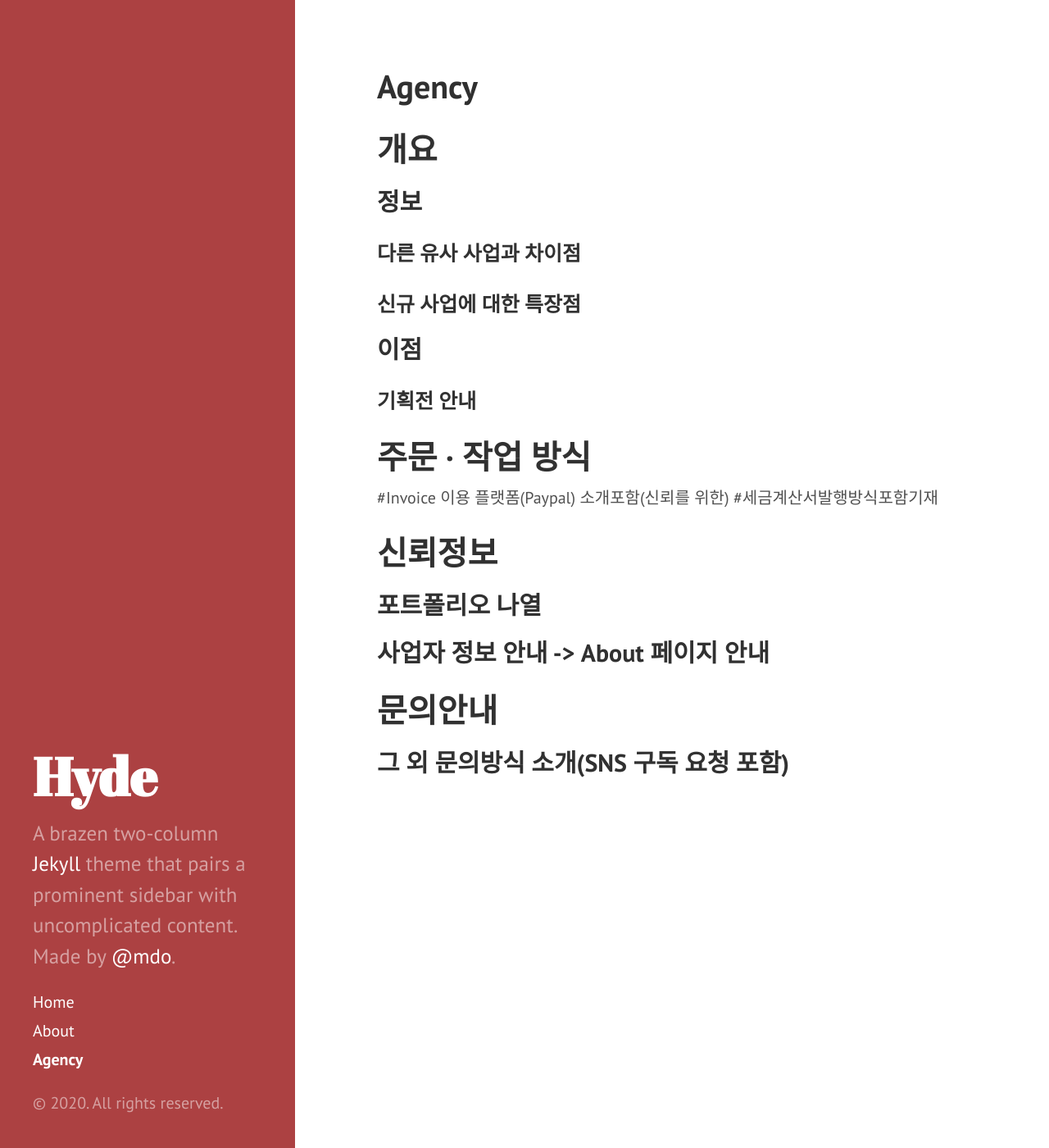
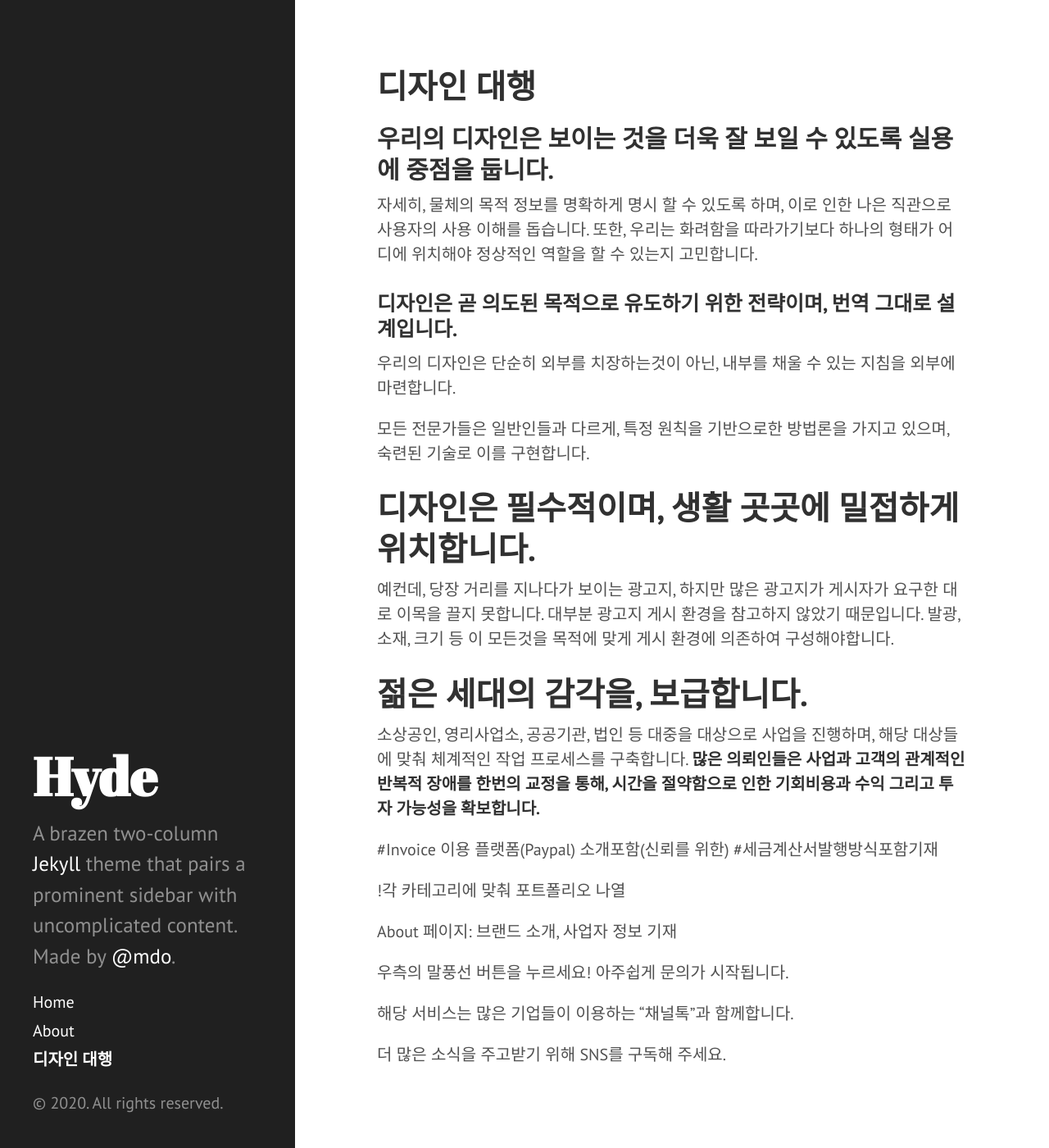
Before and after one commit to bakuiseok/bakuiseok.github.io, a Jekyll site: the page built from agency.md, in a window 1280 px wide and 1400 px high. Shown: the whole window at 82% size. Built offline with Jekyll 4.4.1, drawn with Linux system fonts in a browser that asks for light colours.

Commit message:
making paragraph

```diff
--- a/_layouts/default.html
+++ b/_layouts/default.html
@@ -3,7 +3,7 @@
 
   {% include head.html %}
 
-  <body class="theme-base-08">
+  <body class="">
 
     {% include sidebar.html %}
 
--- a/agency.md
+++ b/agency.md
@@ -1,22 +1,32 @@
 ---
-title: Agency
+title: 디자인 대행
 layout: page
 ---
 
-# 개요
-## 정보
-### 다른 유사 사업과 차이점
-### 신규 사업에 대한 특장점
-## 이점
-### 기획전 안내
+## 우리의 디자인은 보이는 것을 더욱 잘 보일 수 있도록 실용에 중점을 둡니다.
+자세히, 물체의 목적 정보를 명확하게 명시 할 수 있도록 하며, 이로 인한 나은 직관으로 사용자의 사용 이해를 돕습니다.  또한, 우리는 화려함을 따라가기보다 하나의 형태가 어디에 위치해야 정상적인 역할을 할 수 있는지 고민합니다.
 
-# 주문 · 작업 방식
+### 디자인은 곧 의도된 목적으로 유도하기 위한 전략이며, 번역 그대로 설계입니다.
+
+우리의 디자인은 단순히 외부를 치장하는것이 아닌, 내부를 채울 수 있는 지침을 외부에 마련합니다.
+
+모든 전문가들은 일반인들과 다르게, 특정 원칙을 기반으로한 방법론을 가지고 있으며, 숙련된 기술로 이를 구현합니다.
+
+# 디자인은 필수적이며, 생활 곳곳에 밀접하게 위치합니다.
+예컨데, 당장 거리를 지나다가 보이는 광고지, 하지만 많은 광고지가 게시자가 요구한 대로 이목을 끌지 못합니다. 대부분 광고지 게시 환경을 참고하지 않았기 때문입니다. 발광, 소재, 크기 등 이 모든것을 목적에 맞게 게시 환경에 의존하여 구성해야합니다.
+
+# 젊은 세대의 감각을, 보급합니다.
+소상공인, 영리사업소, 공공기관, 법인 등 대중을 대상으로 사업을 진행하며, 해당 대상들에 맞춰 체계적인 작업 프로세스를 구축합니다. **많은 의뢰인들은 사업과 고객의 관계적인 반복적 장애를 한번의 교정을 통해, 시간을 절약함으로 인한 기회비용과 수익 그리고 투자 가능성을 확보합니다.**
+
+
 #Invoice 이용 플랫폼(Paypal) 소개포함(신뢰를 위한) #세금계산서발행방식포함기재
 
-# 신뢰정보
-## 포트폴리오 나열
-## 사업자 정보 안내 -> About 페이지 안내
+!각 카테고리에 맞춰 포트폴리오 나열
 
+About 페이지: 브랜드 소개, 사업자 정보 기재
 
-# 문의안내
-## 그 외 문의방식 소개(SNS 구독 요청 포함)
+우측의 말풍선 버튼을 누르세요! 아주쉽게 문의가 시작됩니다.
+
+해당 서비스는 많은 기업들이 이용하는 "채널톡"과 함께합니다.
+
+더 많은 소식을 주고받기 위해 SNS를 구독해 주세요.
```
Also changed, not shown: other parts of _layouts/default.html (+44 -0 lines).
